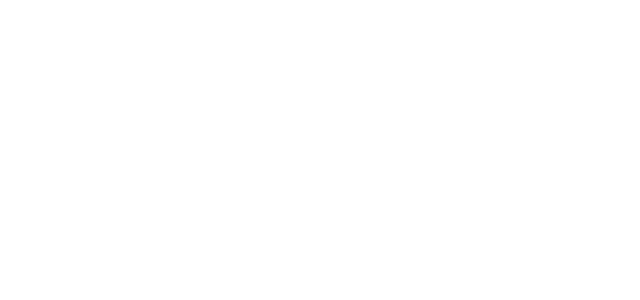
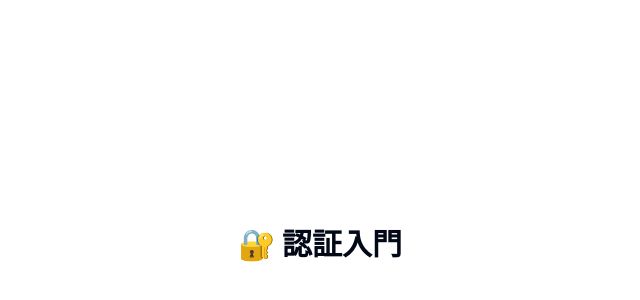
Before and after one commit to kensiiwasaki/learn-next-auth, a Next.js app: page / in a window 1280 px wide. Shown: the part 158-458 px from the top of the page, without its empty margins (320-960 px from the left). Built offline with nearby package versions, Linux system fonts and the light colour scheme.

Commit message:
認証画面レイアウト作成

```diff
--- /dev/null
+++ b/app/(auth)/layout.tsx
@@ -0,0 +1,18 @@
+import { PropsWithChildren } from "react";
+import { cn } from "../../lib/utils";
+import { Noto_Sans_JP } from "next/font/google";
+
+const font = Noto_Sans_JP({ subsets: ["latin"], weight: ["600"] });
+
+const AuthLayout = ({ children }: PropsWithChildren) => {
+  return (
+    <main className="container flex flex-col h-full justify-center gap-x-12 py-4 lg:py-6">
+      <h1 className={cn("text-3xl font-semibold text-center", font.className)}>
+        🔐 認証入門
+      </h1>
+      {children}
+    </main>
+  );
+};
+
+export default AuthLayout;
```
